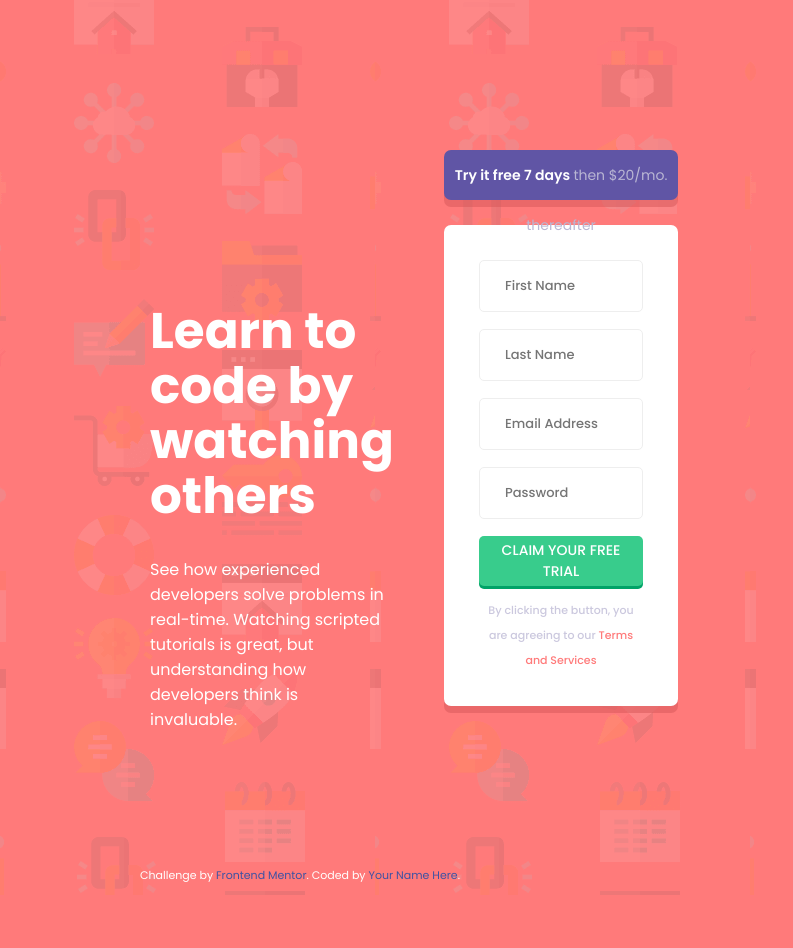
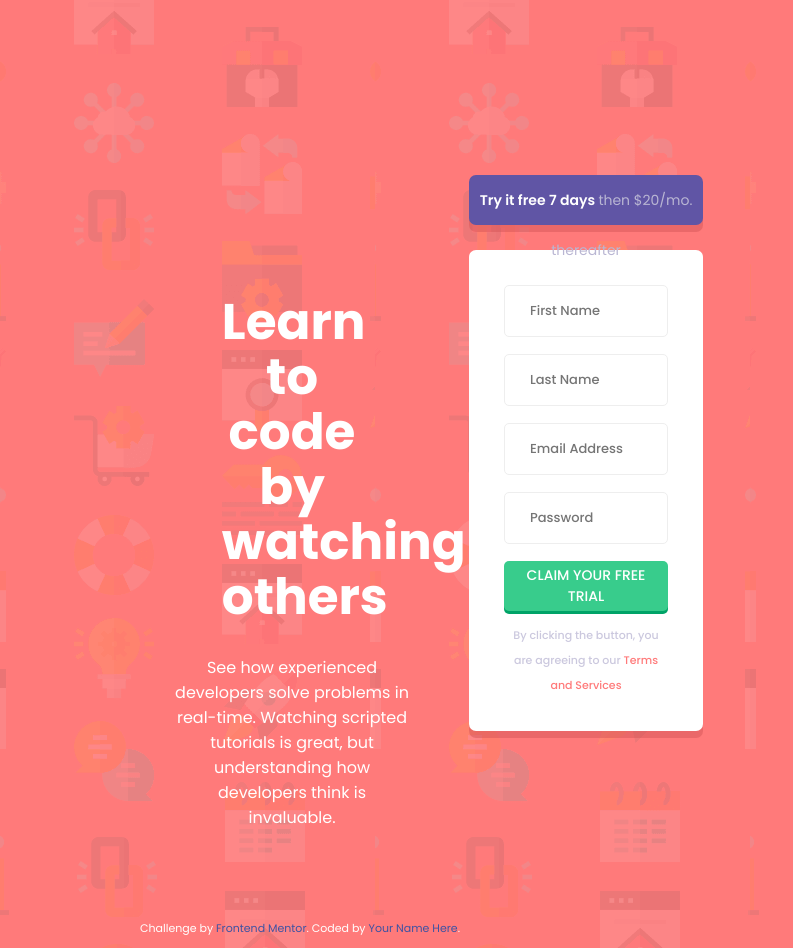
Before and after one commit to MichaelaBajanova/intro-component-with-sign-up, a plain HTML site: page index.html in a window 600 px wide. Shown: the whole page, 793 px wide, since content can reach past the window. Before the commit the page ends 895 px from the top, so only its background shows below. Drawn offline with Linux system fonts and the light colour scheme.

Commit message:
responsive design

```diff
--- a/style.css
+++ b/style.css
@@ -33,11 +33,29 @@
 	}
 }
 
-body {
-	margin: 0;
-	background-color: #ff7a7a;
-	background-image: url("./images/bg-intro-mobile.png");
-	color: #fff;
+@media only screen and (min-width: 480px) and (max-width: 600px) {
+
+	body {
+		margin: 0;
+		background-color: #ff7a7a;
+		background-image: url("./images/bg-intro-mobile.png");
+		color: #fff;
+	}
+
+	.main {
+		margin: 25px;
+	}
+
+	.left-title {
+		margin-bottom: 50px;
+		text-align: center;
+	}
+
+	.left-title h1 {
+		margin: auto;
+		margin-bottom: 30px;
+		width: 60%;
+	}
 }
 
 body, input, .claim-trial-button {
```
